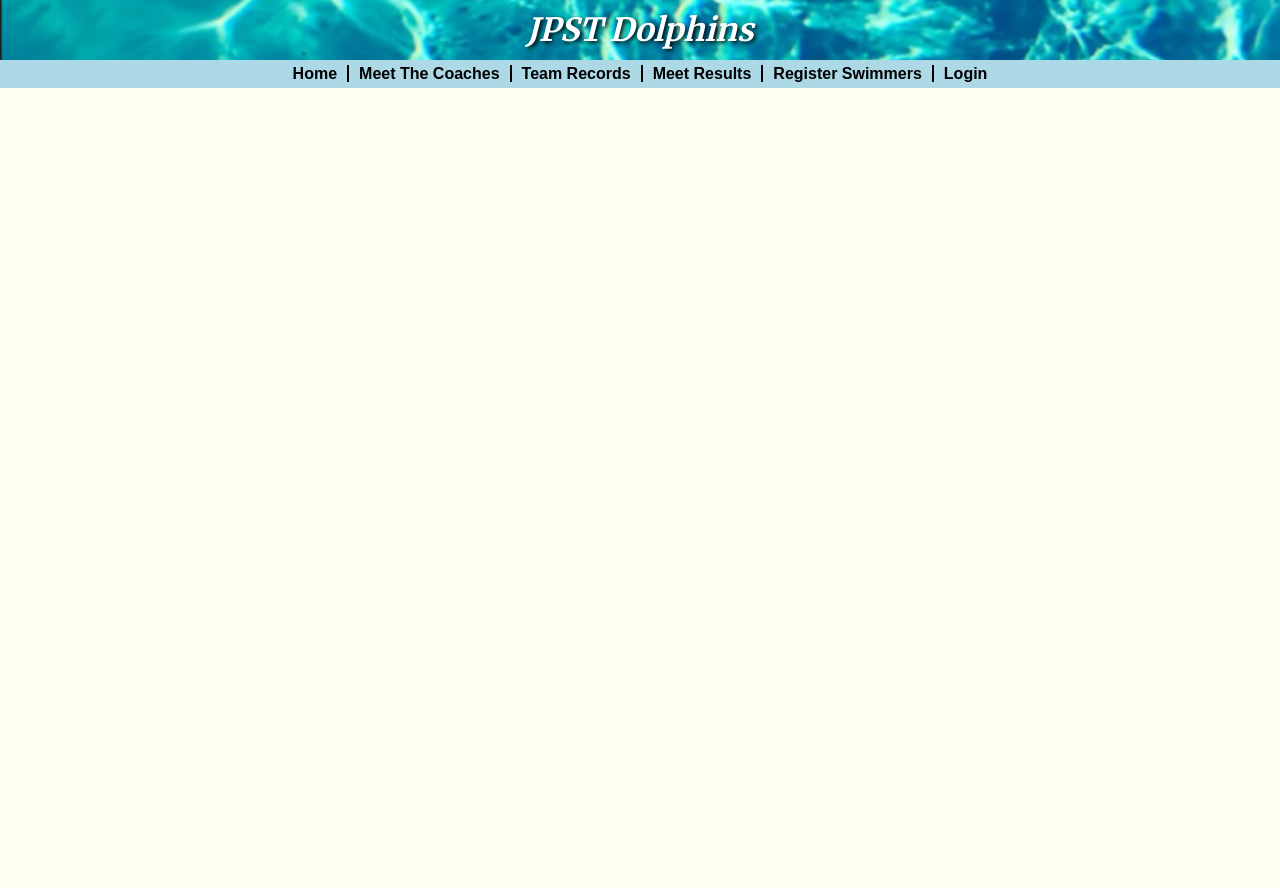
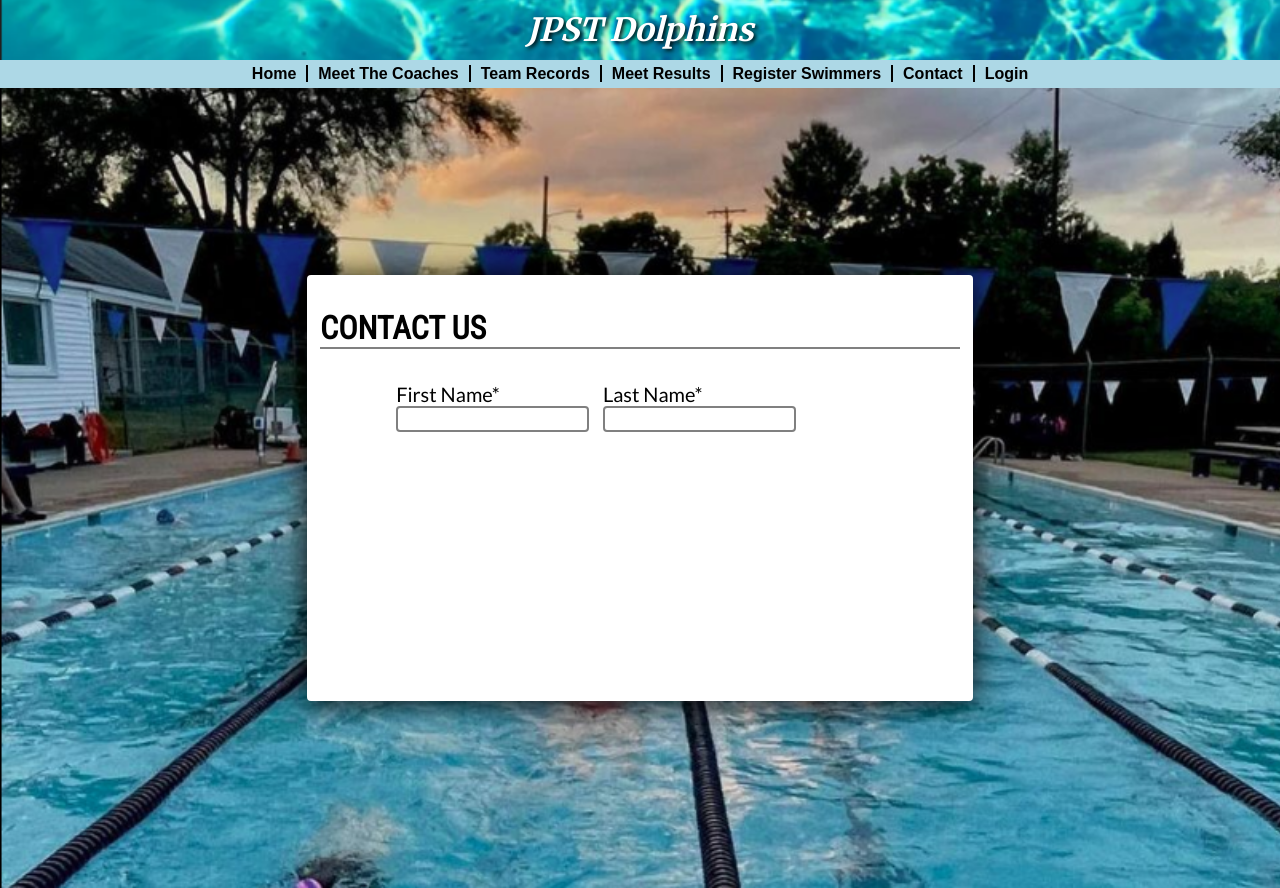
Before and after one commit to zachpfaltzgraff/JPSTWebsite---not-complete, an Angular app: page /contact in a window 1280 px wide. Before the commit this address led to /. Before the commit the page ends 800 px from the top, so only its background shows below. Built offline with nearby package versions, Linux system fonts and the light colour scheme.

Commit message:
contact us form
contact us form was started

```diff
--- a/src/app/app.routes.ts
+++ b/src/app/app.routes.ts
@@ -3,10 +3,12 @@ import { LoginPageComponent } from './login-page/login-page.component';
 import { SignupPageComponent } from './signup-page/signup-page.component';
 import { RegisterSwimmersComponent } from './register-swimmers/register-swimmers.component';
 import { HomePageComponent } from './home-page/home-page.component';
+import { ContactComponent } from './contact/contact.component';
 
 export const routes: Routes = [
     {path: 'login', component: LoginPageComponent},
     {path: 'signup', component: SignupPageComponent},
     {path: 'register-swimmers', component: RegisterSwimmersComponent},
-    {path: '', component: HomePageComponent}
+    {path: '', component: HomePageComponent},
+    {path: 'contact', component: ContactComponent}
 ];
--- a/src/app/contact/contact.component.css
+++ b/src/app/contact/contact.component.css
@@ -0,0 +1,50 @@
+.background-image {
+    background-image: url('/assets/dolphins.png');
+    background-size: cover;
+    width: 100%;
+    height: 100vh;
+    z-index: -1;
+    justify-content: center;
+    align-items: center;
+    display: flex;
+}
+
+.form-wrapper {
+    background-color: white;
+    width: 50%;
+    height: 50%;
+    box-shadow: 0 2px 32px black;
+    border-radius: 4px;
+    padding: 1%;
+}
+
+form h1 {
+    font-family: 'Roboto Condensed', sans-serif;
+    text-transform: uppercase;
+    border-bottom: 2px solid grey;
+}
+
+.form-group {
+    display: flex;
+    flex-direction: column;
+    margin: 2%;
+}
+
+.form-group label {
+    font-family: 'Lato', sans-serif;
+    font-size: 20px;
+}
+
+.form-group input {
+    width: 100%;
+    height: 20px;
+    border-radius: 4px;
+    border: 2px solid grey;
+}
+
+.names {
+    display: flex;
+    flex-direction: row;
+    justify-content: center;
+    margin-right: 15%;
+}
--- a/src/app/contact/contact.component.html
+++ b/src/app/contact/contact.component.html
@@ -1 +1,24 @@
-<p>contact works!</p>
+<div class="contact-wrapper">
+    <div class="background-image">
+
+        <div class="form-wrapper">
+            <form [formGroup]="contactForm" (ngSubmit)="onSubmit()">
+                <h1>Contact Us</h1>
+
+                <div class="names">
+                    <div class="form-group">
+                        <label for="name">First Name*</label>
+                        <input type="name" formControlName="firstName">
+                    </div>
+
+                    <div class="form-group">
+                        <label for="name">Last Name*</label>
+                        <input type="name" formControlName="lastName">
+                    </div>
+                </div>
+
+            </form>
+        </div>
+
+    </div>
+</div>
--- a/src/app/contact/contact.component.ts
+++ b/src/app/contact/contact.component.ts
@@ -1,12 +1,32 @@
 import { Component } from '@angular/core';
+import { FormControl, FormGroup, ReactiveFormsModule, Validators } from '@angular/forms';
 
 @Component({
   selector: 'app-contact',
   standalone: true,
-  imports: [],
+  imports: [ReactiveFormsModule],
   templateUrl: './contact.component.html',
   styleUrl: './contact.component.css'
 })
 export class ContactComponent {
 
+  onSubmit() {
+    if(this.contactForm.valid) {
+      const firstName = this.contactForm.value.firstName ?? '';
+      const lastName = this.contactForm.value.lastName ?? '';
+      const email = this.contactForm.value.email ?? '';
+      const message = this.contactForm.value.message ?? '';
+    }
+    else {
+      alert('Please Fill in all fields');
+    }
+  }
+
+
+  contactForm = new FormGroup( {
+    firstName: new FormControl('', Validators.required),
+    lastName: new FormControl('', Validators.required),
+    email: new FormControl('', [Validators.email, Validators.required]),
+    message: new FormControl('', Validators.required)
+  })
 }
--- a/src/app/header-bar/header-bar.component.html
+++ b/src/app/header-bar/header-bar.component.html
@@ -11,6 +11,7 @@
         <a href="">Team Records</a>
         <a href="">Meet Results</a>
         <a href="/register-swimmers">Register Swimmers</a>
+        <a href="/contact">Contact</a>
         <a href="/login">Login</a>
     </li>
 </div>
--- a/src/app/login-page/login-page.component.css
+++ b/src/app/login-page/login-page.component.css
@@ -10,9 +10,7 @@
 }
 
 h1 {
-    margin-top: 0px;
-    color: black;
-    padding-bottom: 4px;
+    padding: 8px;
     border-bottom: 1px solid grey;
 }
 
```
